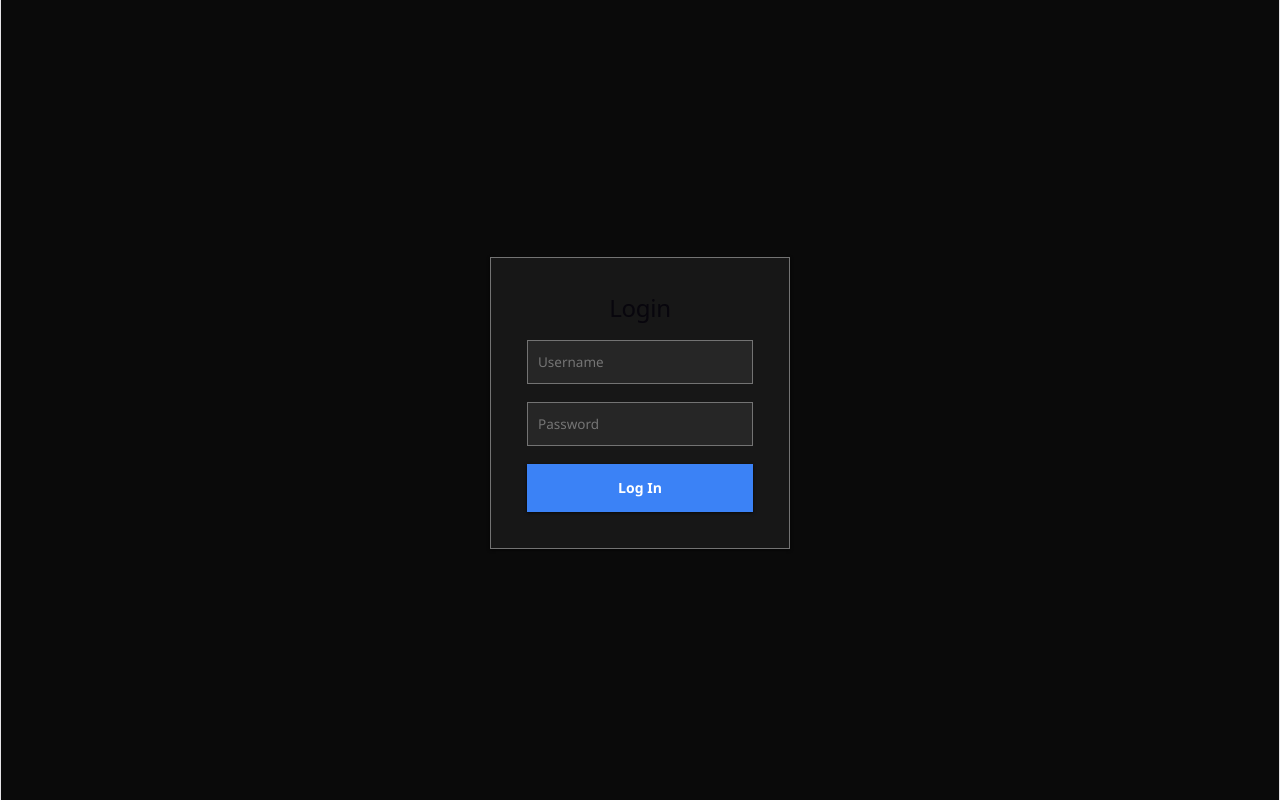
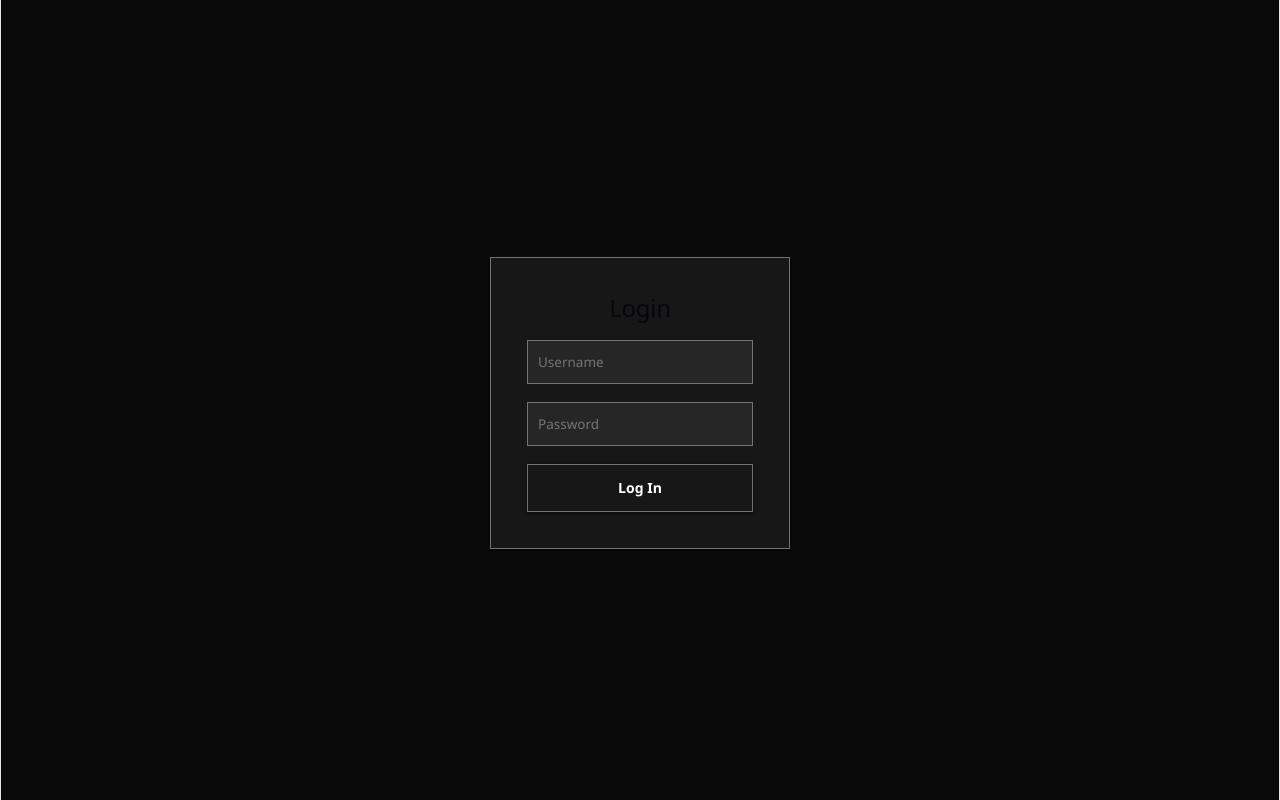
Before and after one commit to Kacper-Jakubiak/CRM, a React (Vite) app in the folder email-dashboard/: page / in a window 1280 px wide. Built offline with nearby package versions, Linux system fonts and the light colour scheme.

Commit message:
frontend

```diff
--- a/email-dashboard/src/App.css
+++ b/email-dashboard/src/App.css
@@ -92,12 +92,6 @@
   font-size: 0.78rem;
   font-weight: 600;
   box-shadow: var(--shadow);
-}
-
-.sync-button {
-  background: var(--accent);
-  border-color: var(--accent);
-  color: #ffffff;
 }
 
 .sync-button:disabled {
--- a/email-dashboard/src/App.jsx
+++ b/email-dashboard/src/App.jsx
@@ -817,7 +817,7 @@
           <button className="theme-toggle" onClick={() => setTheme((current) => (current === 'dark' ? 'light' : 'dark'))} type="button">
             {theme === 'dark' ? 'Light mode' : 'Dark mode'}
           </button>
-          <button className="theme-toggle" onClick={handleSyncData} disabled={isSyncing} type="button">
+          <button className="sync-button" onClick={handleSyncData} disabled={isSyncing} type="button">
             {isSyncing ? 'Syncing…' : 'Sync data'}
           </button>
           <button className="theme-toggle" onClick={handleLogout} type="button">
```
